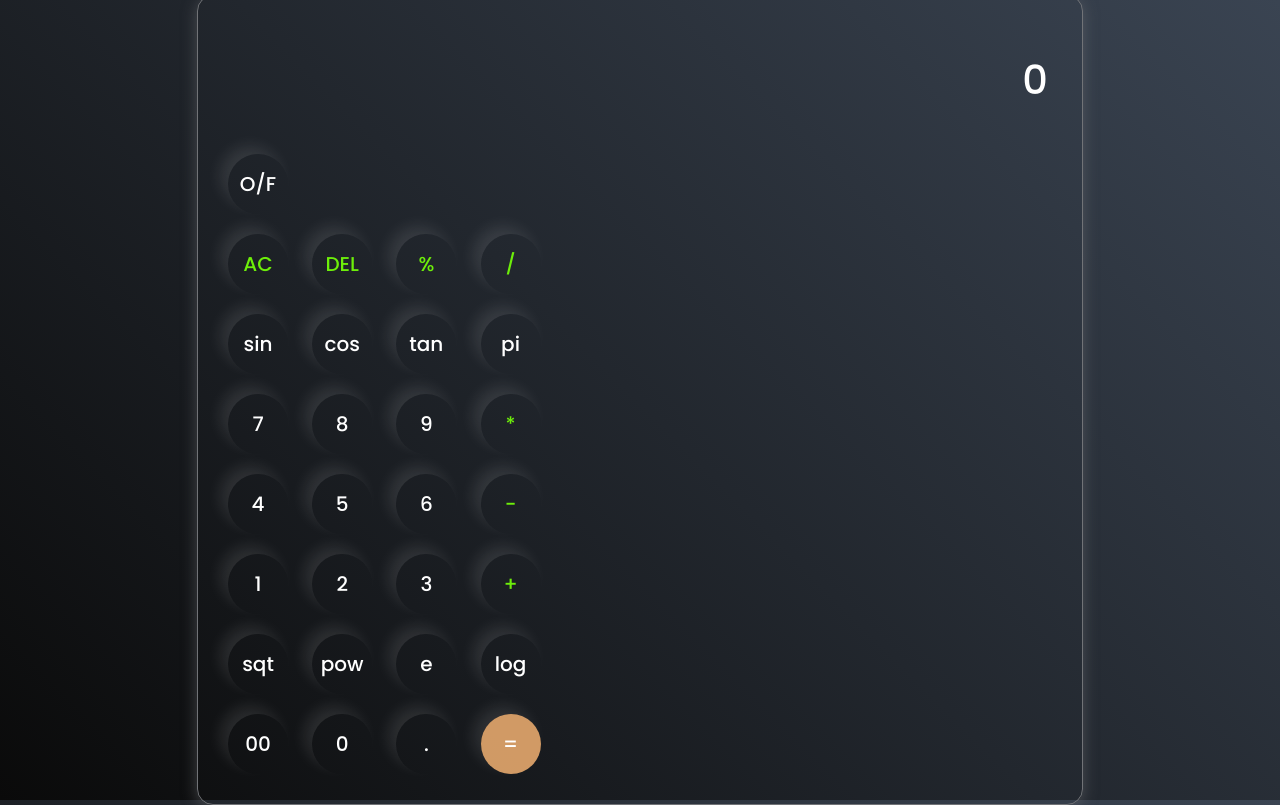
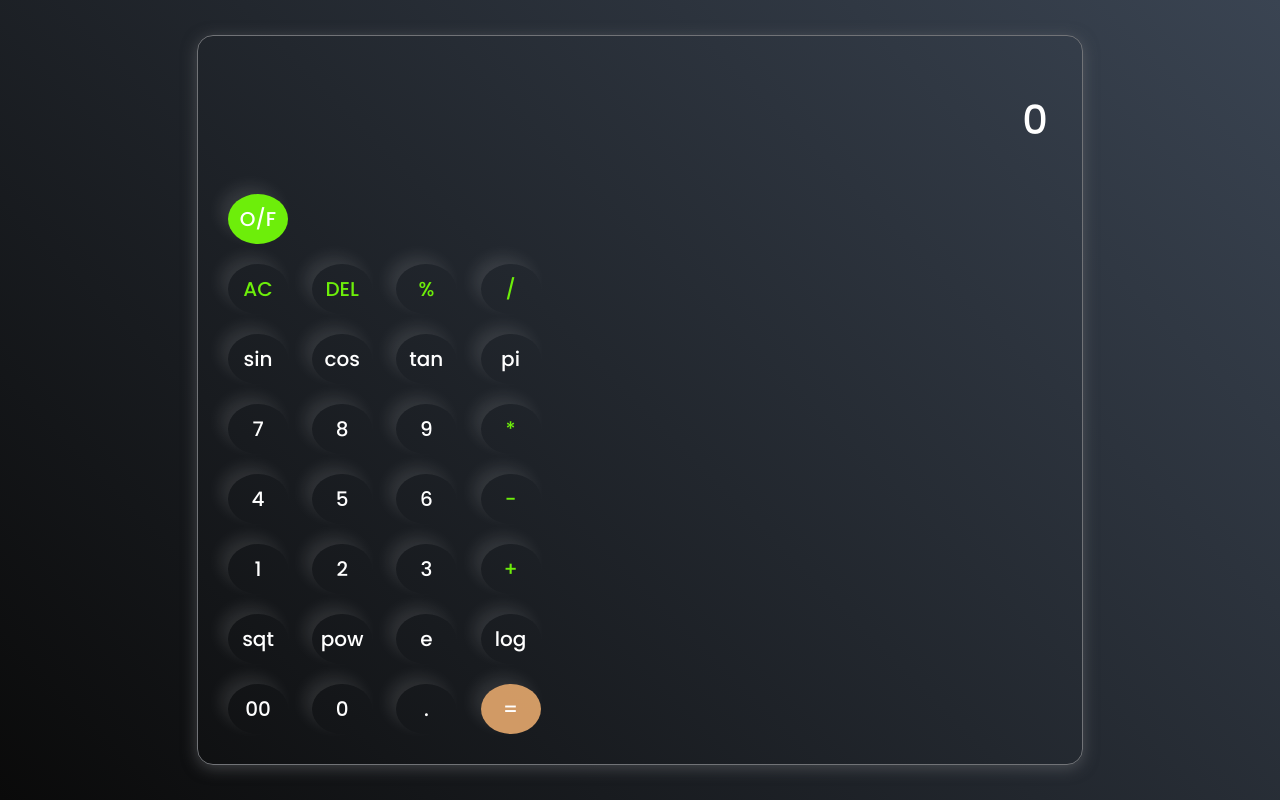
Before and after one commit to priyanshu233/Calculator, a plain HTML site: page index.html in a window 1280 px wide. Drawn offline with Linux system fonts and the light colour scheme.

Commit message:
Update style.css

```diff
--- a/style.css
+++ b/style.css
@@ -15,6 +15,11 @@ body{
     align-items: center;
     background: linear-gradient(45deg,
     #0a0a0a,#3a4452);
+
+}
+
+.sw{
+    background-color: #6dee0a;
 
 }
 
@@ -51,7 +56,7 @@ input::placeholder{
 button{
     border: none;
     width: 60px;
-    height: 60px;
+    height: 50px;
     margin: 10px;
     border-radius: 50%;
     background: transparent;
```
